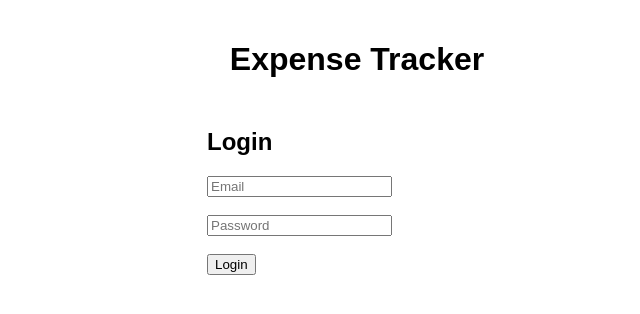
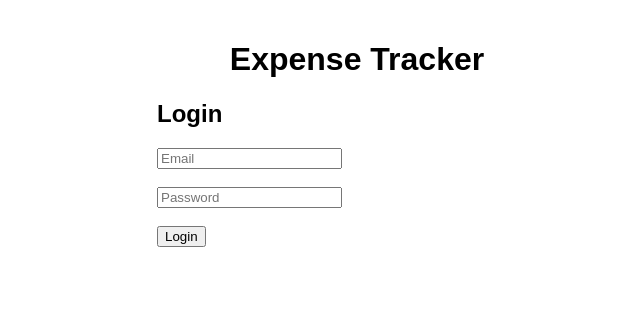
Before and after one commit to Manasa2906/expense_tracker_fullstack, a React (Create React App) app in the folder frontend/: page / in a window 1280 px wide. Shown: the top 314 px of the page, without its empty margins (283-923 px from the left). Built offline with nearby package versions, Linux system fonts and the light colour scheme; no server answers.

Commit message:
Fix Login API call and CORS-safe fetch

```diff
--- a/frontend/src/components/Login.js
+++ b/frontend/src/components/Login.js
@@ -1,41 +1,56 @@
 import React, { useState } from "react";
 
-function Login() {
+const API_URL = process.env.REACT_APP_API_URL;
+
+function Login({ onLogin }) {
   const [email, setEmail] = useState("");
   const [password, setPassword] = useState("");
-  const [message, setMessage] = useState("");
+  const [loading, setLoading] = useState(false);
+  const [error, setError] = useState("");
 
-  const handleLogin = async (e) => {
+  const onSubmit = async (e) => {
     e.preventDefault();
+    setError("");
+    setLoading(true);
 
-    const response = await fetch("https://expense-tracker-backend-74vg.onrender.com/", {
+    try {
+      const res = await fetch(`${API_URL}/api/auth/login`, {
         method: "POST",
         headers: {
           "Content-Type": "application/json",
         },
         body: JSON.stringify({
-        email: email,
-        password: password,
+          email,
+          password,
         }),
       });
 
-    const data = await response.json();
+      const data = await res.json();
 
-    if (response.ok) {
+      if (!res.ok) {
+        throw new Error(data.msg || "Login failed");
+      }
+
+      // ✅ Store token
       localStorage.setItem("token", data.access_token);
-      console.log("TOKEN:", data.access_token);
-      setMessage("Login successful!");
-      window.location.reload();
-    } else {
-      setMessage(data.error || "Login failed");
+
+      // ✅ Notify App.js
+      onLogin(data.access_token);
+    } catch (err) {
+      console.error(err);
+      setError(err.message || "Something went wrong");
+    } finally {
+      setLoading(false);
     }
   };
 
   return (
-    <div style={{ width: "300px", margin: "50px auto" }}>
+    <div style={{ maxWidth: "400px", margin: "auto" }}>
       <h2>Login</h2>
 
-      <form onSubmit={handleLogin}>
+      {error && <p style={{ color: "red" }}>{error}</p>}
+
+      <form onSubmit={onSubmit}>
         <input
           type="email"
           placeholder="Email"
@@ -54,10 +69,10 @@ function Login() {
         />
         <br /><br />
 
-        <button type="submit">Login</button>
+        <button type="submit" disabled={loading}>
+          {loading ? "Logging in..." : "Login"}
+        </button>
       </form>
-
-      <p>{message}</p>
     </div>
   );
 }
```
Lines whose indentation alone changed are shown as unchanged.
